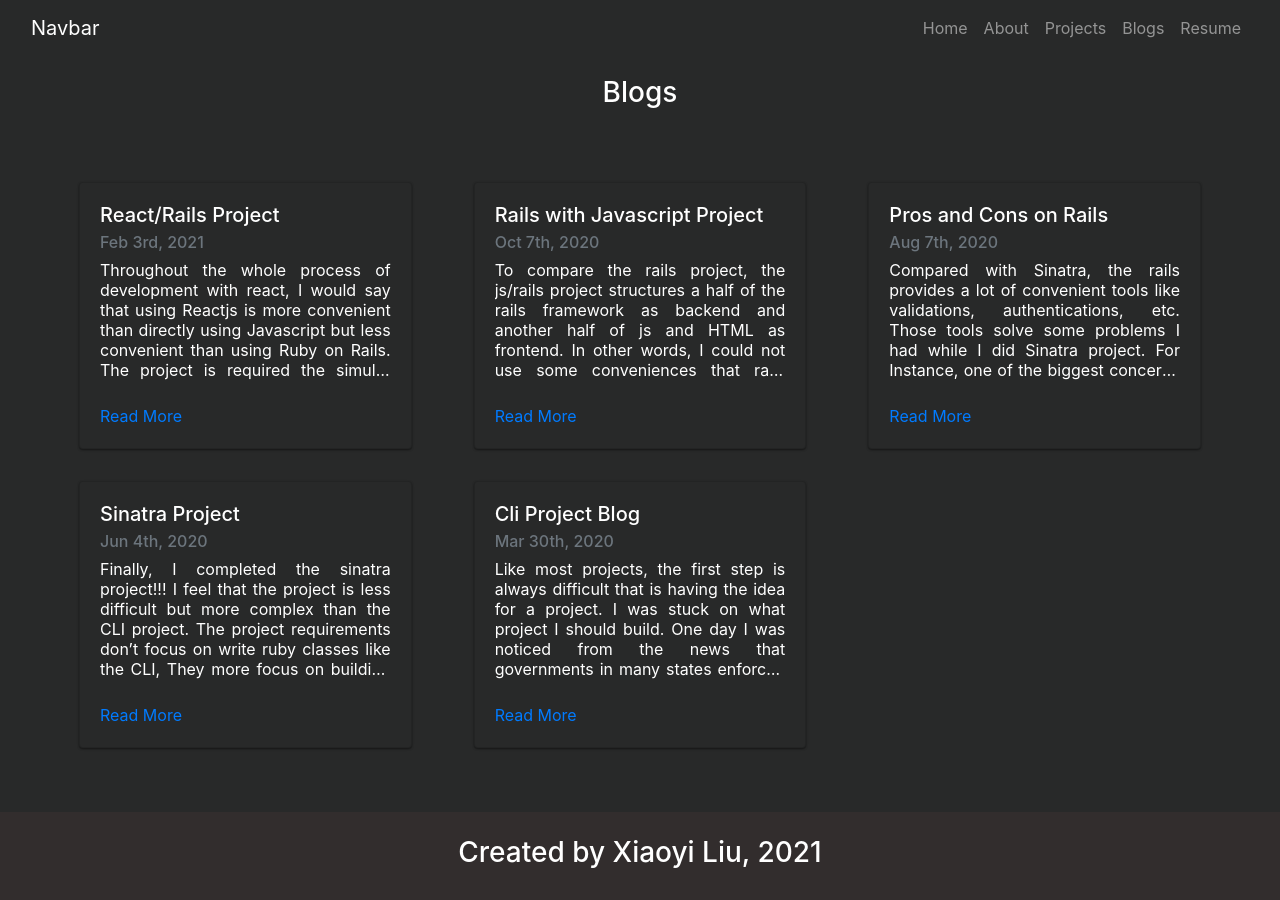
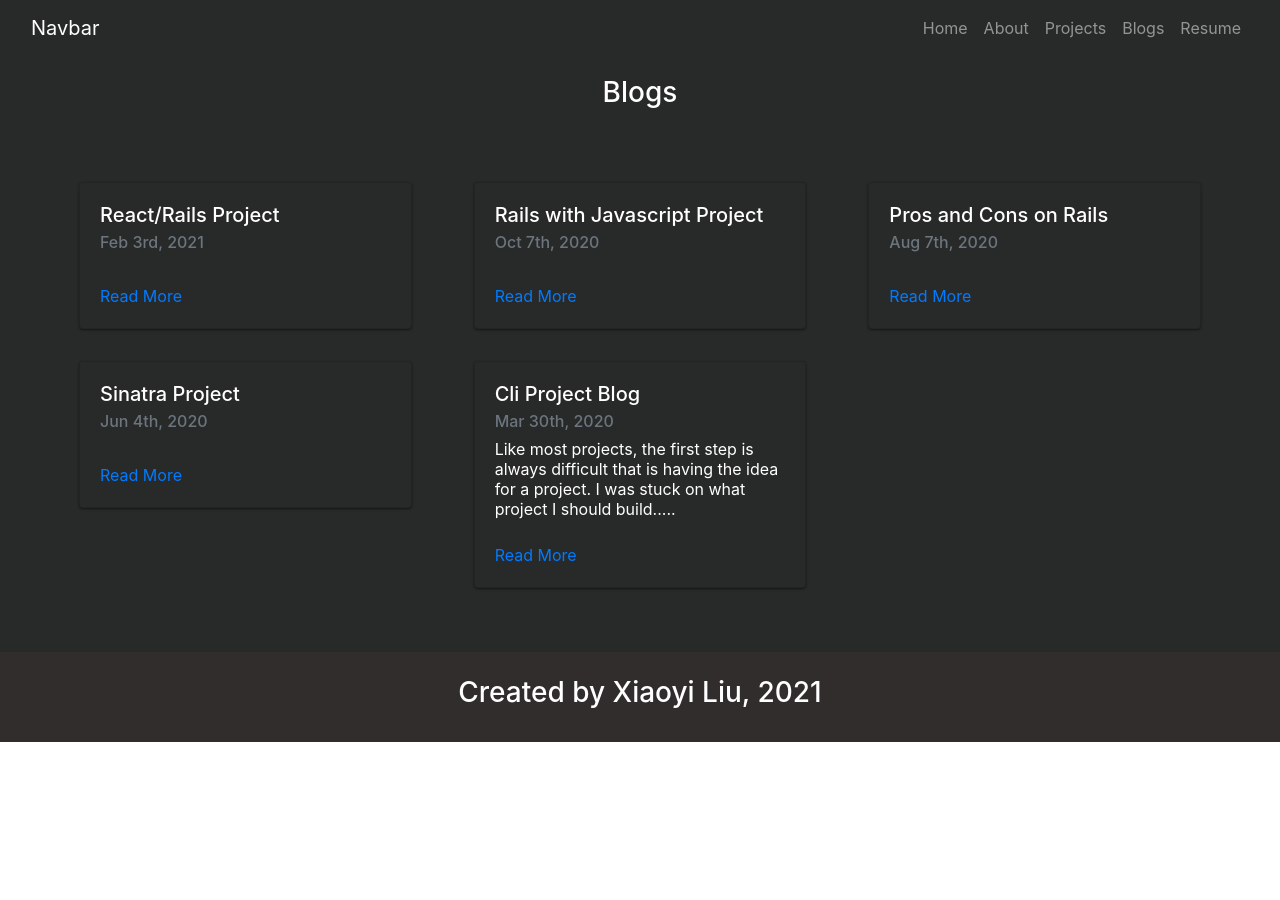
Before and after one commit to lxy878/lxy878.github.io, a Jekyll site: the page built from index.markdown, in a window 1280 px wide and 900 px high, scrolled down 2736 px. Built offline with Jekyll 4.4.1, drawn with Linux system fonts in a browser that asks for light colours; after the commit the page ends 3478 px from its top, so only the background shows below that; grey boxes are pictures that could not be loaded.

Commit message:
Test post with description

```diff
--- a/_layouts/index.html
+++ b/_layouts/index.html
@@ -251,7 +251,7 @@
                     <div class="card-body">
                         <h5 class="card-title">{{post.title}}</h5>
                         <h6 class="card-subtitle mb-2 text-muted">{{post.date| date_to_string: 'ordinal', 'US'}}</h6>
-                        <div>{{post.content}}</div><br>
+                        <div>{{post.description}}</div><br>
                         <a href="{{post.url}}" class="card-link">Read More</a>
                     </div>
                 </div>
--- a/_posts/2020-03-30-cli_project_blog.markdown
+++ b/_posts/2020-03-30-cli_project_blog.markdown
@@ -2,6 +2,7 @@
 layout: post
 title: 'Cli Project Blog'
 date: 2020-03-30 14:32:55 +0000
+description: 'Like most projects, the first step is always  difficult that is having the idea for a project.  I was stuck on what project I should build.....'
 permalink: cli_project_blog
 ---
 
```
